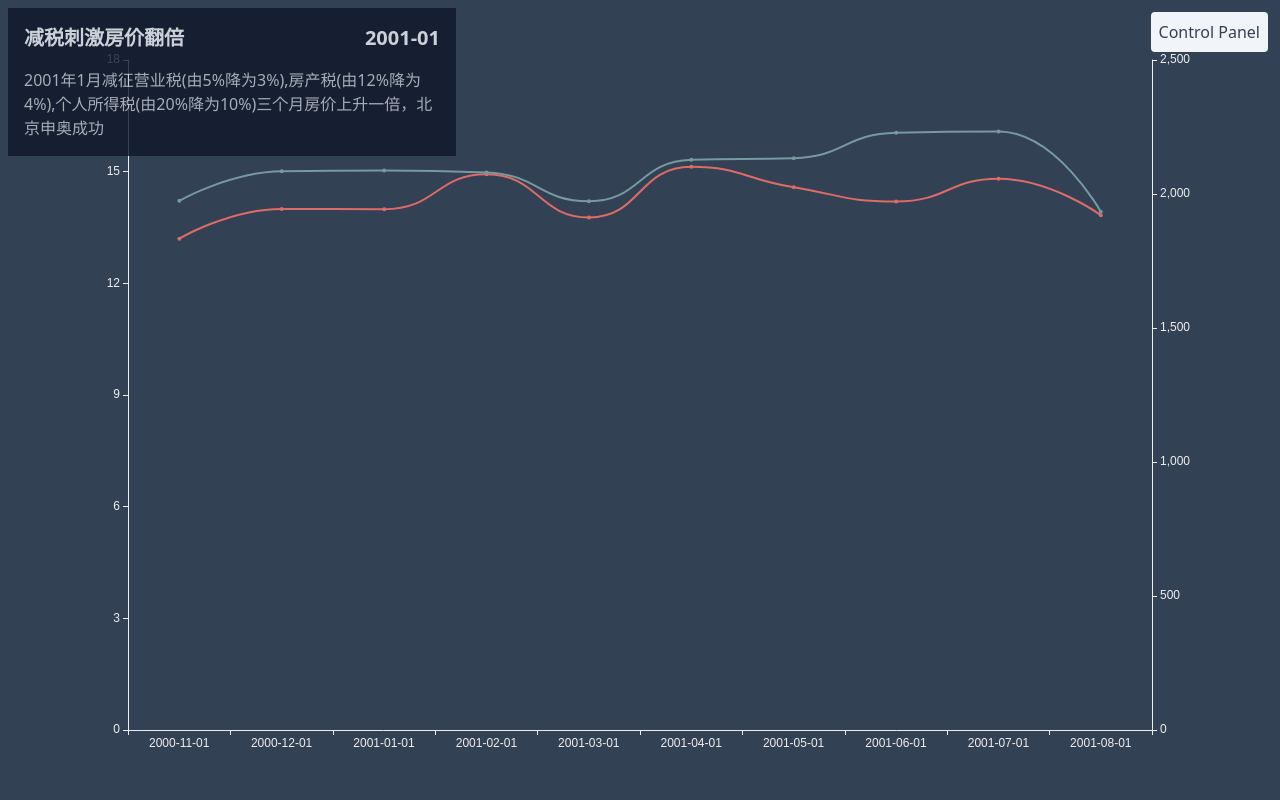
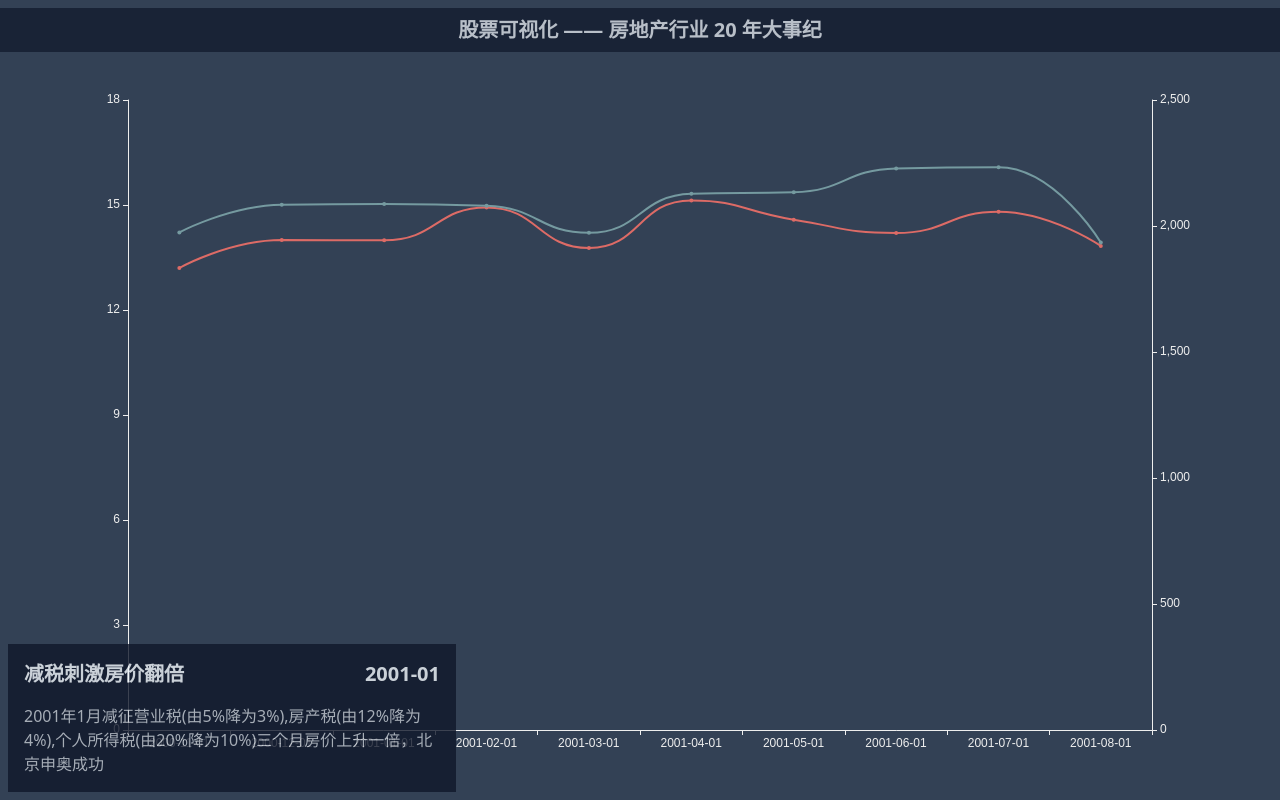
Before and after one commit to xiaotianxt/stock-vis, a React (Vite) app: page / in a window 1280 px wide. Built offline with nearby package versions, Linux system fonts and the light colour scheme.

Commit message:
style(layout): update layout

```diff
--- a/src/App.tsx
+++ b/src/App.tsx
@@ -1,12 +1,13 @@
-import ControlPanel from "./ControlPanel";
 import StockChart from "./StockChart";
 import MessageBox from "./MessageBox";
 
 function App() {
   return (
     <>
+      <div className="fixed top-2 w-full text-center text-slate-100 text-xl font-bold p-2 bg-slate-900 opacity-70">
+        股票可视化 —— 房地产行业 20 年大事纪
+      </div>
       <StockChart />
-      <ControlPanel />
       <MessageBox />
     </>
   );
--- a/src/ControlPanel.tsx
+++ /dev/null
@@ -1,10 +0,0 @@
-export const Index = () => {
-  //TODO: add show/hide button for ControlPanel, add config skeleton
-  return (
-    <div className="fixed right-1 top-1 m-2 p-2 rounded text-slate-700 bg-slate-100">
-      Control Panel
-    </div>
-  );
-};
-
-export default Index;
--- a/src/MessageBox.tsx
+++ b/src/MessageBox.tsx
@@ -4,7 +4,7 @@ import { StockEvent } from "./event-loader/types";
 export const Index = () => {
   const { event } = useEventLoader();
   return (
-    <div className="p-4 w-[35%] fixed top-2 left-2 text-slate-100 bg-slate-900 opacity-80">
+    <div className="p-4 w-[35%] fixed bottom-2 left-2 text-slate-100 bg-slate-900 opacity-80">
       <div className="title flex text-xl font-extrabold justify-between mb-4">
         <div className="title">{event?.title}</div>
         <div className="time">{event?.date}</div>
--- a/src/StockChart.tsx
+++ b/src/StockChart.tsx
@@ -57,7 +57,7 @@ export const Index = () => {
   }, [next, end]);
 
   return (
-    <div className="w-full h-full flex justify-center items-center font-medium bg-slate-700 text-slate-100">
+    <div className="pt-10 w-full h-full flex justify-center items-center font-medium bg-slate-700 text-slate-100">
       <ReactECharts option={option} className="h-full w-full" />
     </div>
   );
```
